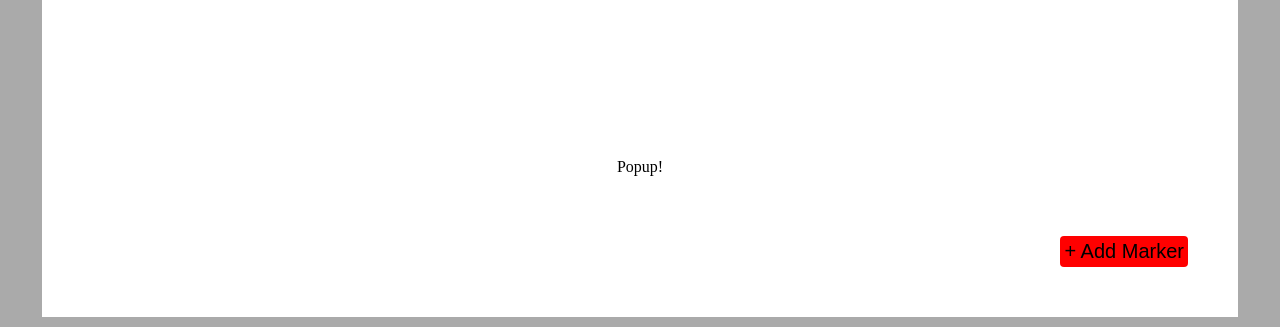
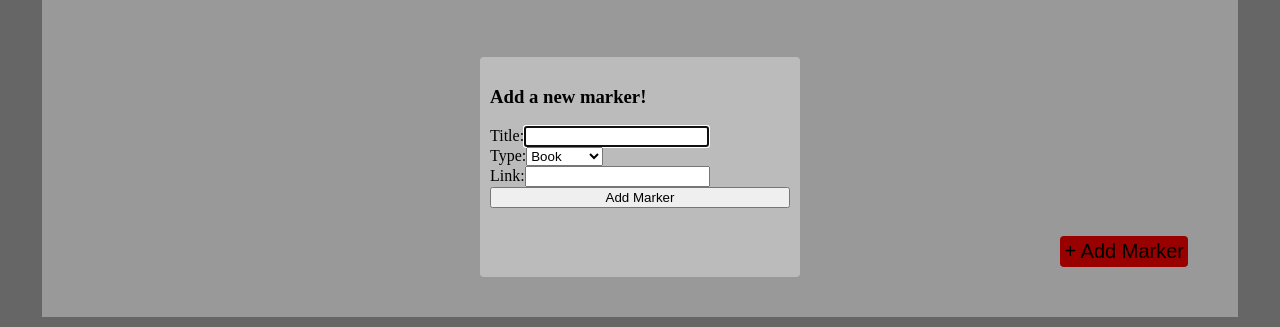
Before and after one commit to cteterita/on-location, a React (Create React App) app: page / in a window 1280 px wide. Both pictures are taken after a click on the button "+ Add Marker". Shown: the part 233-560 px from the top of the page. Built offline with nearby package versions, Linux system fonts and the light colour scheme.

Commit message:
added add marker modal

```diff
--- /dev/null
+++ b/src/AddMarker/AddMarker.css
@@ -0,0 +1,16 @@
+.add-marker-modal {
+  background-color: #bbb;
+  width: 300px;
+  height: 200px;
+  padding: 10px;
+  border-radius: 4px;
+}
+
+.popup-overlay {
+  background-color: rgba(0, 0, 0, 0.4);
+}
+
+.add-marker-form {
+  display: flex;
+  flex-direction: column;
+}
--- /dev/null
+++ b/src/AddMarker/AddMarker.js
@@ -0,0 +1,62 @@
+import React, { useState } from 'react';
+import { useHistory } from 'react-router-dom';
+
+// import { stringify } from 'query-string';
+
+// import Search from '../Search/Search';
+
+import './AddMarker.css';
+
+function AddMarker() {
+  const history = useHistory();
+
+  const [title, setTitle] = useState('');
+  const [link, setLink] = useState('');
+  const [type, setType] = useState(null);
+  // const [lat, setLat] = useState(0);
+  // const [lon, setLon] = useState(0);
+
+  const handleSubmit = () => {
+    // TODO: Flesh this out once the API is built
+    console.log(`Title: ${title}`);
+    console.log(`Type: ${type}`);
+    console.log(`Link: ${link}`);
+    history.push({
+      // search: stringify({ lat, lon, zoom: 11 }),
+    });
+  };
+  /* const handleSearchSelect = (selection) => {
+    setLat(selection.lat);
+    setLon(selection.lon);
+  }; */
+  return (
+    <div className="add-marker-modal">
+      <h3>Add a new marker!</h3>
+      <form className="add-marker-form" onSubmit={handleSubmit}>
+        <label htmlFor="title">
+          Title:
+          <input id="title" value={title} onChange={setTitle} required />
+        </label>
+        <label htmlFor="type">
+          Type:
+          <select id="link" value={type} onChange={setType} required>
+            <option value="book">Book</option>
+            <option value="movie">Movie</option>
+            <option value="tv">TV Show</option>
+          </select>
+        </label>
+        <label htmlFor="link">
+          Link:
+          <input id="link" value={link} onChange={setLink} required />
+        </label>
+        {/* <span>
+          Location:
+          <Search id="location" onSelect={handleSearchSelect} />
+        </span> */ }
+        <button type="submit">Add Marker</button>
+      </form>
+    </div>
+  );
+}
+
+export default AddMarker;
--- a/src/App.js
+++ b/src/App.js
@@ -4,6 +4,7 @@ import Popup from 'reactjs-popup';
 
 import Search from './Search/Search';
 import ResultMap from './ResultMap/ResultMap';
+import AddMarker from './AddMarker/AddMarker';
 
 const addMarkerButton = (
   <button type="button" className="add-marker">+ Add Marker</button>
@@ -20,7 +21,7 @@ function App() {
         <Search defaultSearch={defaultSearch} />
         <ResultMap />
         <Popup trigger={addMarkerButton} position="right center" modal>
-          Popup!
+          <AddMarker />
         </Popup>
       </section>
       <footer>
```
